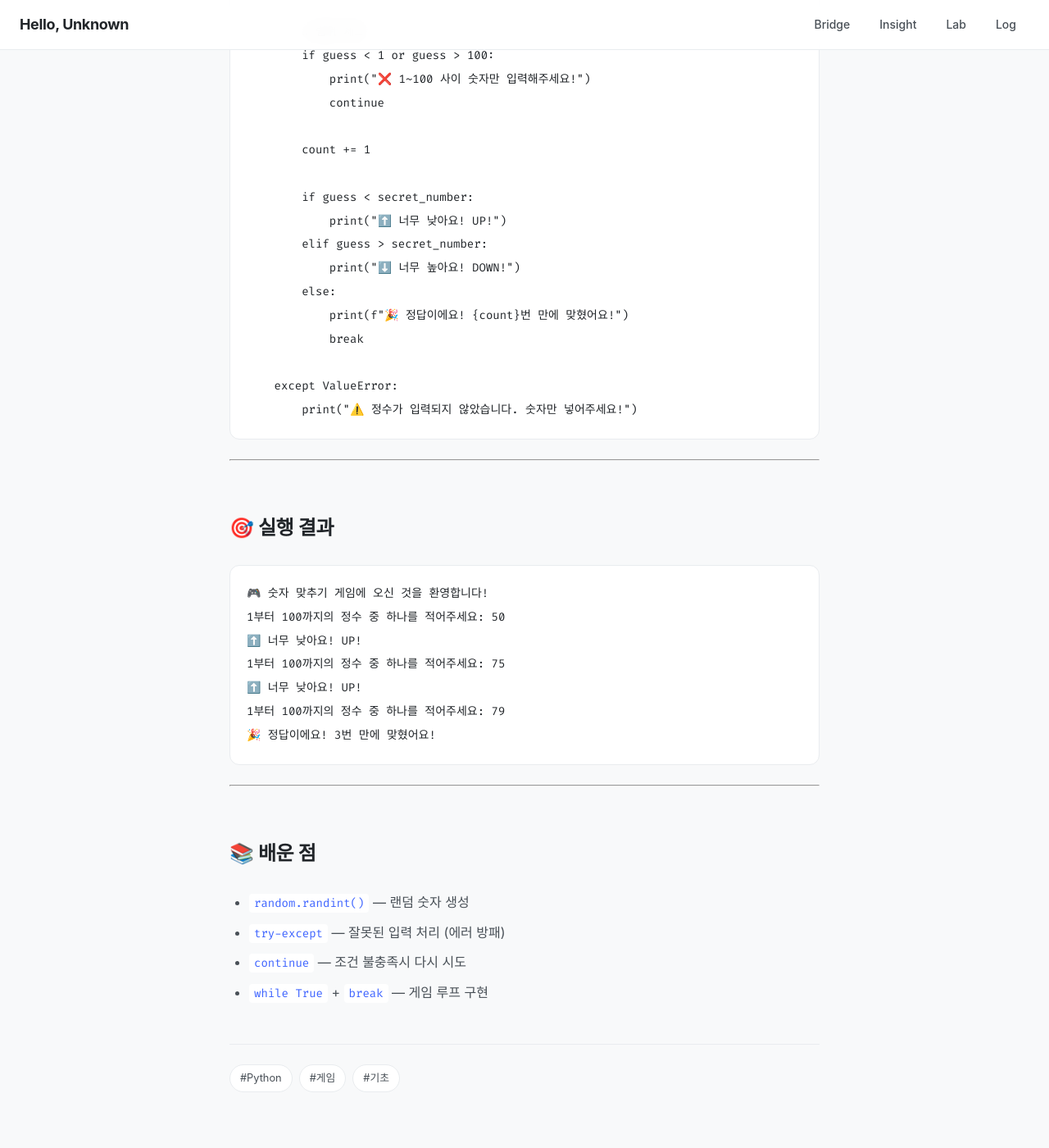
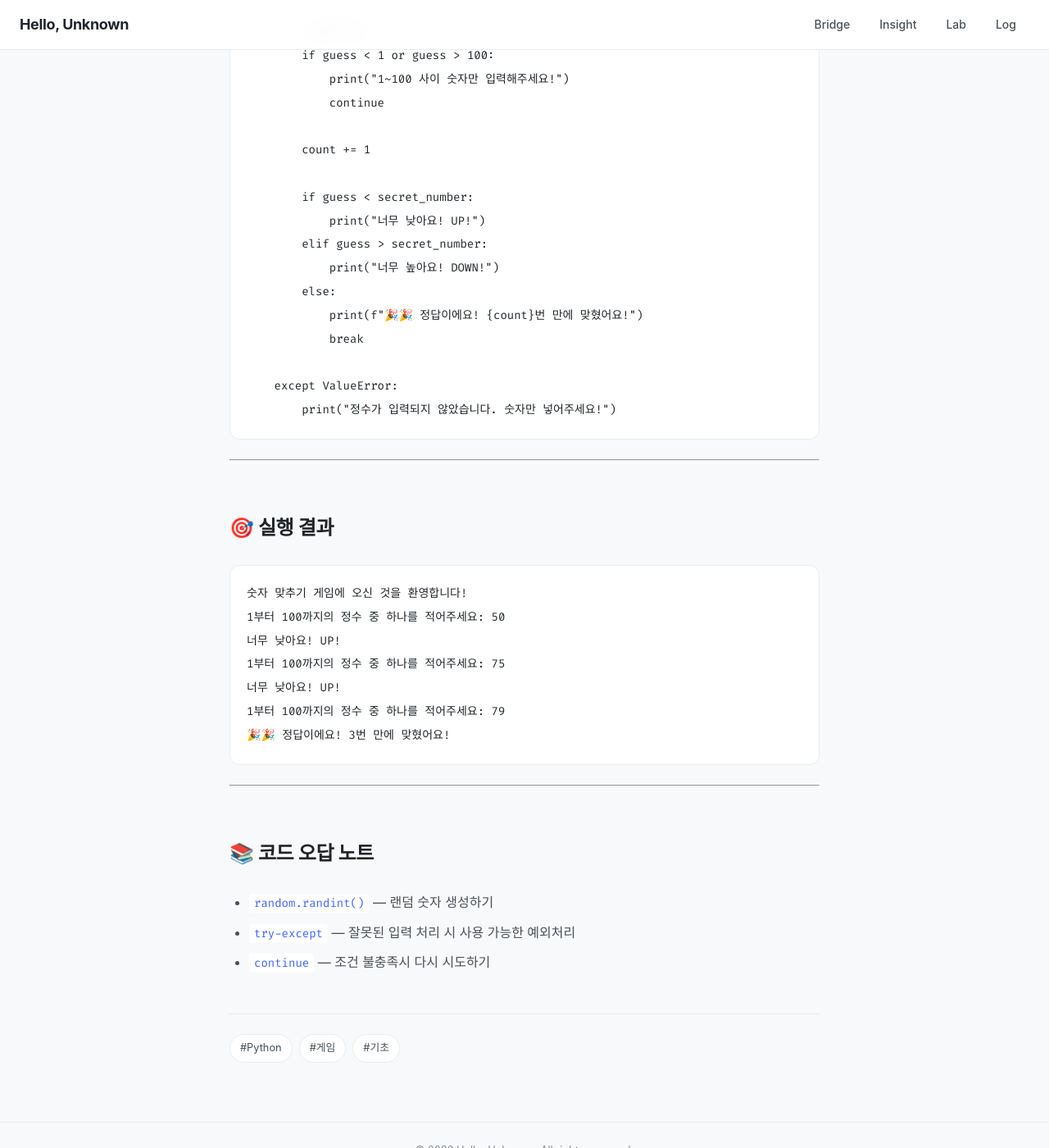
Before and after one commit to mik-a-ela/mik-a-ela.github.io, a Jekyll site: the page built from _posts/2026-01-10-number-guessing-game.md, in a window 1280 px wide and 1400 px high, scrolled down 1556 px. Shown: the whole window at 82% size. Built offline with Jekyll 4.4.1, drawn with Linux system fonts in a browser that asks for light colours; some of the changed text lies outside the part shown.

Commit message:
Update Korean phrases in number guessing game

````diff
--- a/_posts/2026-01-10-number-guessing-game.md
+++ b/_posts/2026-01-10-number-guessing-game.md
@@ -27,8 +27,8 @@ tags: [Python, 게임, 기초]
 | 규칙 | 설명 | 구현 |
 |------|------|------|
 | **범위 밖은 무효** | 1~100 사이가 아닌 숫자를 말하면, 기회를 차감하지 않고 "다시 말해달라"고 정중히 부탁하기 | `continue` |
-| **기억력 기르기** | 맞힐 때까지 횟수를 하나씩 세어서, 마지막에 "O번 만에 맞혔어!"라고 알려주기 | `count += 1` |
-| **에러 방패** | 숫자가 아닌 글자를 입력해도 프로그램이 갑자기 꺼지지 않게 방패막 설치하기 | `try-except` |
+| **횟수 세기** | 맞힐 때까지 횟수를 하나씩 세어서, 마지막에 "O번 만에 맞혔어!"라고 알려주기 | `count += 1` |
+| **에러 방지** | 숫자가 아닌 글자를 입력해도 프로그램이 갑자기 꺼지지 않게 방패막 설치하기 | `try-except` |
 
 ---
 
@@ -41,7 +41,7 @@ import random
 secret_number = random.randint(1, 100)
 count = 0
 
-print("🎮 숫자 맞추기 게임에 오신 것을 환영합니다!")
+print("숫자 맞추기 게임에 오신 것을 환영합니다!")
 
 while True:
     try:
@@ -49,21 +49,21 @@ while True:
 
         # 범위 체크
         if guess < 1 or guess > 100:
-            print("❌ 1~100 사이 숫자만 입력해주세요!")
+            print("1~100 사이 숫자만 입력해주세요!")
             continue
 
         count += 1
 
         if guess < secret_number:
-            print("⬆️ 너무 낮아요! UP!")
+            print("너무 낮아요! UP!")
         elif guess > secret_number:
-            print("⬇️ 너무 높아요! DOWN!")
+            print("너무 높아요! DOWN!")
         else:
-            print(f"🎉 정답이에요! {count}번 만에 맞혔어요!")
+            print(f"🎉🎉 정답이에요! {count}번 만에 맞혔어요!")
             break
 
     except ValueError:
-        print("⚠️ 정수가 입력되지 않았습니다. 숫자만 넣어주세요!")
+        print("정수가 입력되지 않았습니다. 숫자만 넣어주세요!")
 ```
 
 ---
@@ -71,20 +71,19 @@ while True:
 ## 🎯 실행 결과
 
 ```
-🎮 숫자 맞추기 게임에 오신 것을 환영합니다!
+숫자 맞추기 게임에 오신 것을 환영합니다!
 1부터 100까지의 정수 중 하나를 적어주세요: 50
-⬆️ 너무 낮아요! UP!
+너무 낮아요! UP!
 1부터 100까지의 정수 중 하나를 적어주세요: 75
-⬆️ 너무 낮아요! UP!
+너무 낮아요! UP!
 1부터 100까지의 정수 중 하나를 적어주세요: 79
-🎉 정답이에요! 3번 만에 맞혔어요!
+🎉🎉 정답이에요! 3번 만에 맞혔어요!
 ```
 
 ---
 
-## 📚 배운 점
+## 📚 코드 오답 노트
 
-- `random.randint()` — 랜덤 숫자 생성
-- `try-except` — 잘못된 입력 처리 (에러 방패)
-- `continue` — 조건 불충족시 다시 시도
-- `while True` + `break` — 게임 루프 구현
+- `random.randint()` — 랜덤 숫자 생성하기
+- `try-except` — 잘못된 입력 처리 시 사용 가능한 예외처리
+- `continue` — 조건 불충족시 다시 시도하기
````
